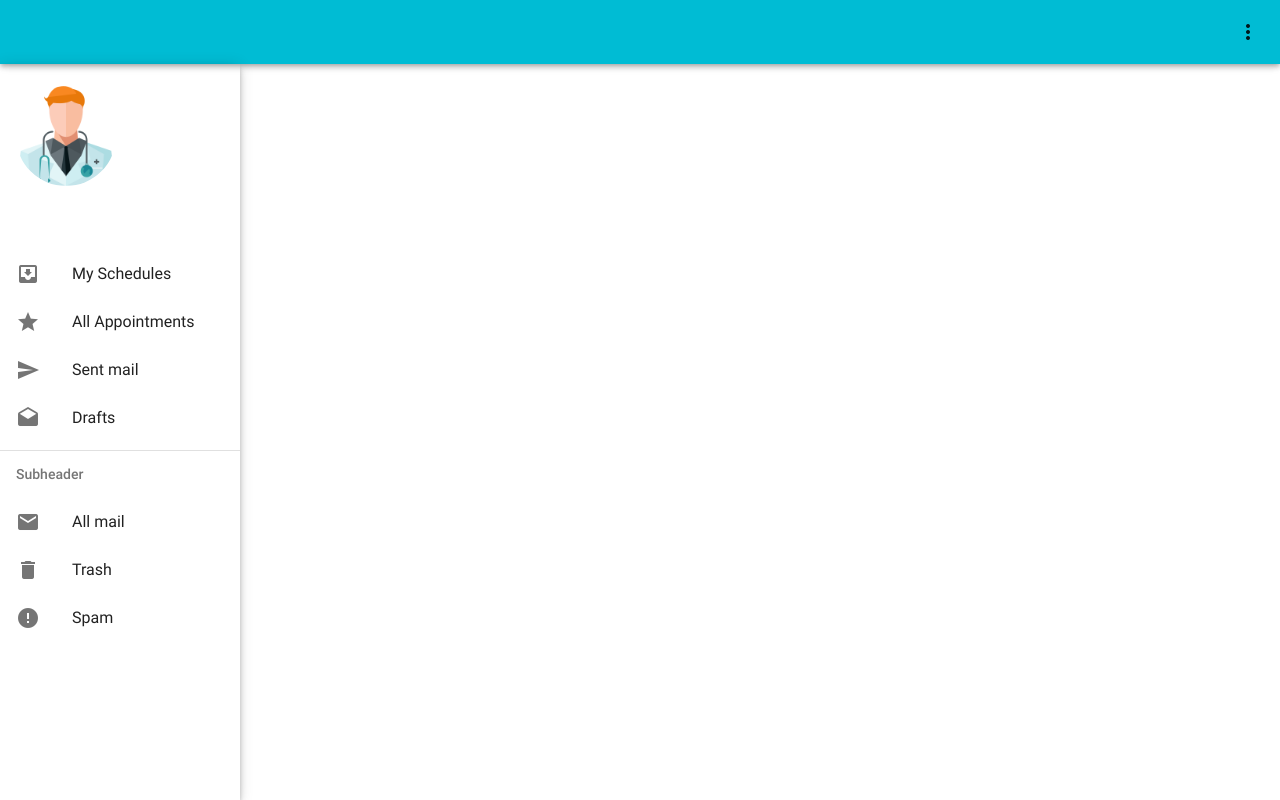
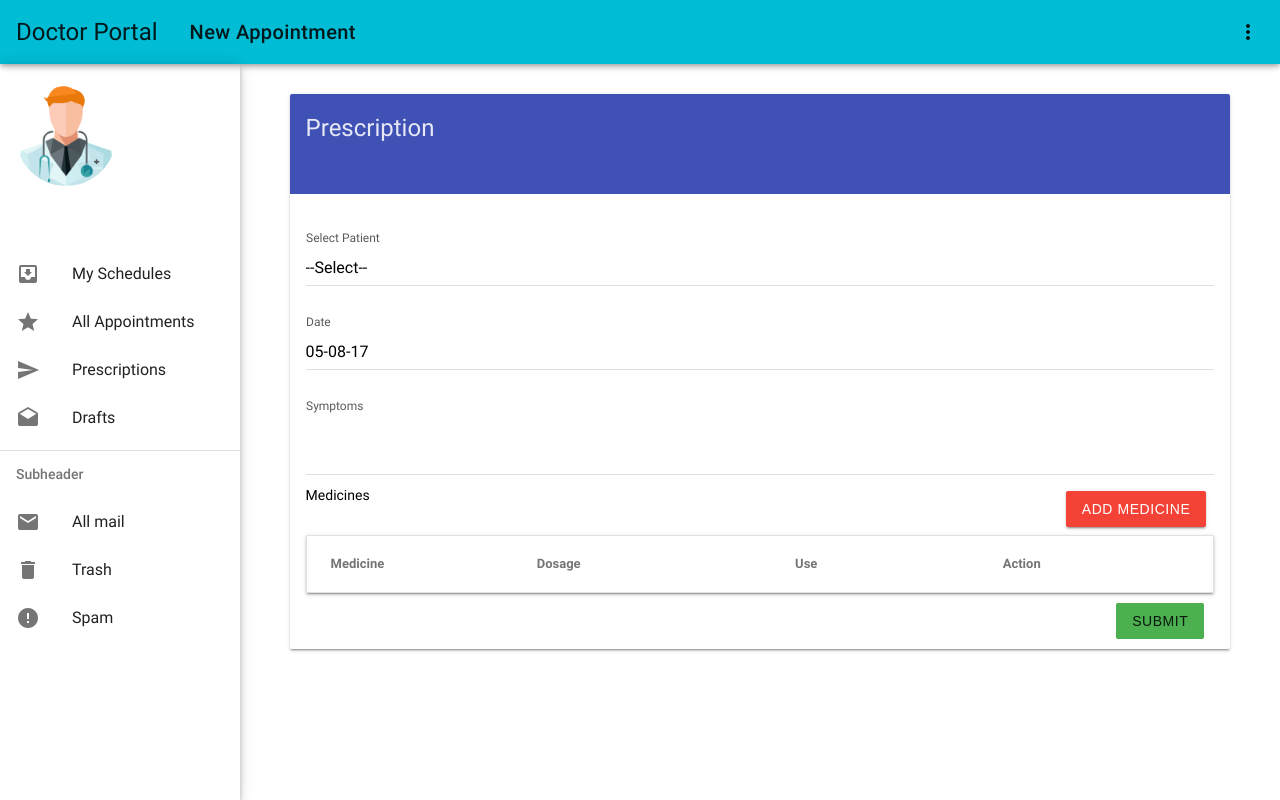
Before and after one commit to fahimshahrierrasel/SimpleOnlineDiagnosticCenter, a PHP site: page /doctor_portal/doctor_prescriptions.php in a window 1280 px wide. Run offline with PHP 8.4, Linux system fonts and the light colour scheme; the visitor is signed in with stand-in values (Sample User, id 1); data comes from the database, SQL or seed files in the repository; tables that the repository leaves empty hold one stand-in row (values such as "Sample post"); data that the repository does not hold is empty.

Commit message:
Doctor Prescription Design Finished

```diff
--- a/doctor_portal/doctor_drawer.php
+++ b/doctor_portal/doctor_drawer.php
@@ -40,7 +40,7 @@
         </li>
         <li class="mdui-list-item mdui-ripple"><i class="mdui-list-item-icon mdui-icon material-icons">send</i>
 
-            <div class="mdui-list-item-content">Sent mail</div>
+            <div class="mdui-list-item-content" onclick="location.href='doctor_prescriptions.php'">Prescriptions</div>
         </li>
         <li class="mdui-list-item mdui-ripple"><i class="mdui-list-item-icon mdui-icon material-icons">drafts</i>
 
--- a/doctor_portal/doctor_prescriptions.php
+++ b/doctor_portal/doctor_prescriptions.php
@@ -5,12 +5,141 @@
  * Date: 8/1/17
  * Time: 10:32 PM
  */
+
 include "doctor_drawer.php";
+session_start();
+$title="Doctor Portal";
+$doctor = findDoctorIdByUserId($_SESSION['user_id']);
+$appointments = getDoctorAppointments($doctor['idDoctor']);
+?>
+<div class="mdui-card" id="login_card" style="width: auto; margin: 0 auto; margin-top: 30px; margin-bottom: 20px">
+    <div class="mdui-card-header mdui-color-indigo" style="height: 100px;">
+        <div class="mdui-card-primary-title">Prescription</div>
+    </div>
 
-$title="Doctor Portal";
-?>
+    <div class="mdui-card-content">
+        <form method="post" action="#" id="register_form">
+            <div class="mdui-textfield">
+                <label class="mdui-textfield-label">Select Patient</label>
+                <select class="mdui-textfield-input" name="patient_id" id="patient_id">
+                    <option>--Select--</option>
+                    <?php
+                        foreach ($appointments as $item) {
+                            echo "<option value=\"".$item['idPatient']."\">". $item['Name']."</option>";
+                        }
+                    ?>
+                </select>
+            </div>
+            <div class="mdui-textfield">
+                <label class="mdui-textfield-label">Date</label>
+                <input class="mdui-textfield-input mdui-text-capitalize" type="text" id="prescribed_date" name="prescribed_date" value="<?php echo date("d-m-y"); ?>" />
+            </div>
+            <div class="mdui-textfield">
+                <label class="mdui-textfield-label">Symptoms</label>
+                <textarea class="mdui-textfield-input" id="symptoms" name="symptoms"></textarea>
+            </div>
+            <div class="mdui-texrfield mdui-center">
+                <button class="mdui-btn mdui-m-a-1 mdui-btn-raised mdui-color-red mdui-float-right" id="add_medicine" mdui-dialog="{target: '#removeSchedule'}">Add Medicine</button>
+                <label class="mdui-type-title mdui-float-left">Medicines</label>
+                <table class="mdui-table mdui-table-hoverable">
+                    <thead>
+                    <tr>
+                        <th>Medicine</th>
+                        <th>Dosage</th>
+                        <th>Use</th>
+                        <th>Action</th>
+                    </tr>
+                    </thead>
+                    <tbody id="table_body">
+                    </tbody>
+                </table>
+            </div>
+            <button class="mdui-btn mdui-ripple mdui-color-green mdui-float-right login-register-button" style="margin: 10px;" type="submit" id="prescription_submit" name="submit">Submit</button>
+        </form>
+    </div>
+</div>
 
 
 
+<div class="mdui-dialog mdui-color-yellow-100" id="removeSchedule">
+    <div class="mdui-dialog-title">Remove Schedule</div>
+    <div class="mdui-dialog-content">
+        <form method="post" action="#" id="register_form">
+            <div class="mdui-textfield mdui-textfield-floating-label">
+                <label class="mdui-textfield-label">Medicine Name</label>
+                <input class="mdui-textfield-input mdui-text-capitalize" type="text" id="medicine_name"/>
+            </div>
+            <div class="mdui-textfield mdui-textfield-floating-label">
+                <label class="mdui-textfield-label">Dosage</label>
+                <input class="mdui-textfield-input mdui-text-capitalize" type="text" id="medicine_dosage"/>
+            </div>
+            <div class="mdui-textfield mdui-textfield-floating-label">
+                <label class="mdui-textfield-label">Use</label>
+                <input class="mdui-textfield-input mdui-text-capitalize" type="text" id="medicine_use"/>
+            </div>
+            <button class="mdui-btn mdui-ripple mdui-color-green mdui-float-right login-register-button" type="submit" id="addMedicine" mdui-dialog-confirm>Add</button>
+        </form>
+    </div>
+</div>
+
+
+
+<script type="text/javascript">
+    $('#add_medicine').click(function(e){
+        e.preventDefault();
+    });
+
+    var allMedicine = [];
+
+    $('#addMedicine').click(function(e){
+        e.preventDefault();
+        var medicine = {};
+        medicine.Name = $('#medicine_name').val();
+        medicine.Dosage = $('#medicine_dosage').val();
+        medicine.Use = $('#medicine_use').val();
+        allMedicine.push(medicine);
+        loadMedicine();
+    });
+
+    $('#table_body').on('click', 'button', function (evt) {
+        evt.preventDefault();
+        var button = $(this);
+        var buttonID = button.attr('id');
+        var removeIndex = parseInt(buttonID.substring(buttonID.indexOf("_")+1, buttonID.length));
+        allMedicine.splice(removeIndex,1);
+        loadMedicine();
+    });
+
+    function loadMedicine() {
+        $('#table_body').html("");
+        for(var i = 0; i < allMedicine.length; i++){
+            $('#table_body').append("<tr>"+
+                "<td>"+allMedicine[i].Name+"</td>"+
+                "<td>"+allMedicine[i].Dosage+"</td>"+
+                "<td>"+allMedicine[i].Use+"</td>"+
+                "<td><button class='mdui-btn' id='remove_"+i+"'>Remove</button></td>"+
+                "</tr>");
+        }
+    }
+    $('#prescription_submit').click(function (evt) {
+        evt.preventDefault();
+        var patientId = $('#patient_id').val();
+        var doctorId = <?php echo $doctor['idDoctor']; ?>;
+        var prescribedDate = $('#prescribed_date').val();
+        var symptom = $('#symptoms').val();
+        console.log(patientId);
+        console.log(doctorId);
+        console.log(prescribedDate);
+        console.log(symptom);
+        console.log(allMedicine);
+    });
+
+</script>
+
+<script type="text/javascript">
+    document.title = "<?=$title;?>";
+    $('#dashboard_title').text("<?=$title;?>");
+    $('#dashboard_file').text("New Appointment");
+</script>
 
 <?php include "../includes/portal_components/footer.php"?>
--- a/includes/dbFunctions.php
+++ b/includes/dbFunctions.php
@@ -311,7 +311,7 @@
 function getDoctorAppointments($doctorId){
     global $dbConnection;
     try{
-        $appointmentSql = 'Select Patient.Name, Appointment.RegistrationDate, Appointment.AppointmentDate, Appointment.AppointmentTime
+        $appointmentSql = 'Select Patient.Name, Patient.idPatient, Appointment.RegistrationDate, Appointment.AppointmentDate, Appointment.AppointmentTime
                           from DiagnosticCenter.Patient, DiagnosticCenter.Appointment
                           Where Appointment.Patient_idPatient = Patient.idPatient and Appointment.Doctor_idDoctor = ?';
         $appointmentPrepareStmt = $dbConnection->prepare($appointmentSql);
```
